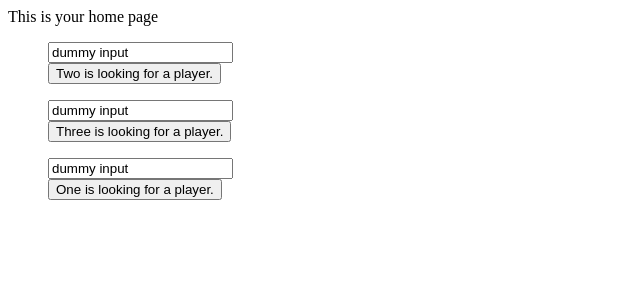
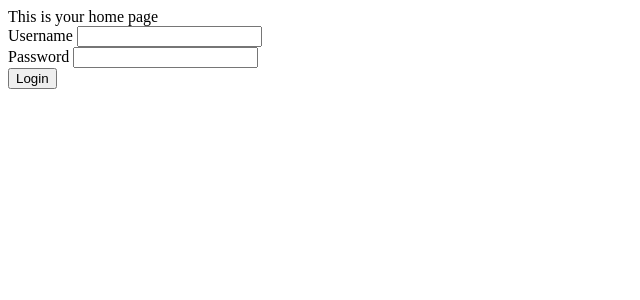
Before and after one commit to TastyChickenMmm/djangoProject, a Django app: page / in a window 1280 px wide. Shown: the top 300 px of the page, without its empty margins (0-640 px from the left). Run offline with Django 3.2, Linux system fonts and the light colour scheme; data comes from the database, SQL or seed files in the repository; both versions use the stored data as it was after the commit.

Commit message:
Wrote some user authentication stuff, need to debug.

```diff
--- a/mysite/games/templates/games/index.html
+++ b/mysite/games/templates/games/index.html
@@ -1,7 +1,8 @@
 This is your home page
 
+{% if loggedIn %}
+
 <ul>
-
 
 {% for match in allMatches %}
   {% if match.WAITING_FOR_2ND_PLAYER%}
@@ -17,3 +18,24 @@ This is your home page
 {% endfor %}
 
 </ul>
+
+<!-- END OF LOGGED-IN VIEW -->
+{% else %}
+
+<form method="post">
+  {% csrf_token %}
+
+  <div class="form-group">
+    <label for="inputUsername">Username</label>
+    <input type="text" class="form-control" name="inputUsername" id="inputUsername">
+  </div>
+
+  <div class="form-group">
+    <label for="inputPassword">Password</label>
+    <input type="password" class="form-control" name="inputPassword" id="inputPassword">
+  </div>
+
+  <button type="submit" class="btn btn-danger">Login</button>
+</form>
+
+{% endif %}
--- a/mysite/games/views.py
+++ b/mysite/games/views.py
@@ -1,10 +1,32 @@
 from django.shortcuts import render
 from django.http import HttpResponse
 from .models import Profile, Match
+from django.utils import timezone
+from django.contrib.auth.models import User
+from django.contrib.auth import authenticate, login, logout
+import pprint
+
 
 
 # Write views here
 def home(request):
+    if request.POST:
+        if 'inputUsername' in request.POST.keys():
+            user = authenticate(username=request.POST['inputUsername'],
+            password=request.POST['inputPassword'])
+            if user is not None:
+                login(request, user)
+            else:
+                print("Failed login.")
+        elif 'logout' in request.POST.keys():
+            logout(request)
+
+    if request.user.is_authenticated:
+        loggedIn = True;
+    else:
+        loggedIn = False;
+
+
     # return HttpResponse("Welcome to the home page!")
     allMatches = Match.objects.all()
     allProfiles = Profile.objects.all() #like a list
```
Also changed, not shown: mysite/db.sqlite3.
